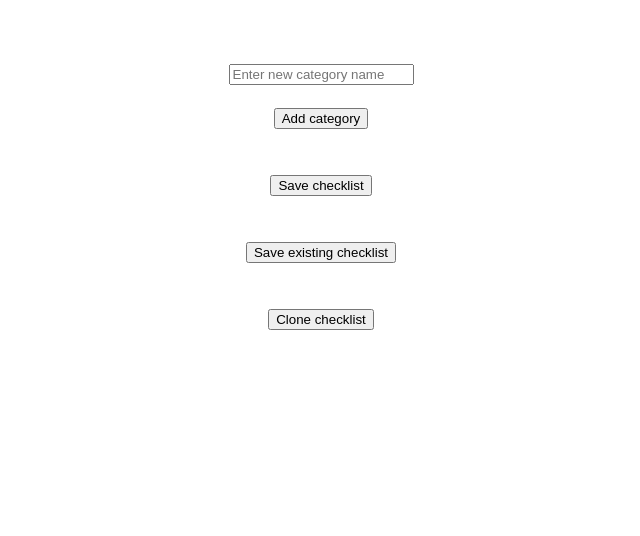
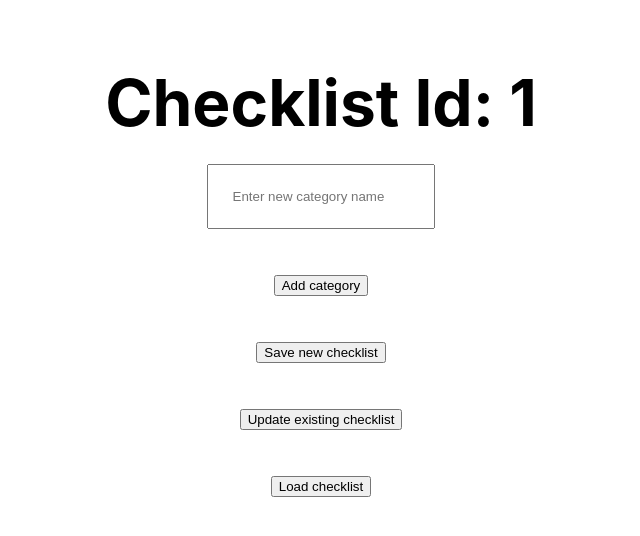
Before and after one commit to xuanet/checklist-frontend, a React (Create React App) app: page / in a window 1280 px wide. Shown: the top 536 px of the page, without its empty margins (319-959 px from the left). Built offline with nearby package versions, Linux system fonts and the light colour scheme.

Commit message:
function docstrings and refactoring

```diff
--- a/src/components/Category.js
+++ b/src/components/Category.js
@@ -4,20 +4,17 @@ import './styles/Category.css'
 function Category({ id, categoryName, savedFiles, renameFunc, deleteFunc, updateChecklist }) {
 
 
-    // updates files
+    // Updates files
     const handleFileUpload = (e) => {
       const selectedFiles = Array.from(e.target.files);
 
-      // creates URL for files for display / download
+      // Creates URL for files for display / download
       const withPreviewUrls = selectedFiles.map(file => ({
         file,
         previewUrl: URL.createObjectURL(file)
       }));
-
-      // setFiles(prev => [...prev, ...withPreviewUrls]);
       const updatedFiles = [...savedFiles, ...withPreviewUrls]
       updateChecklist(id, updatedFiles)
-
     };
 
     // delete specific file
@@ -34,6 +31,7 @@ function Category({ id, categoryName, savedFiles, renameFunc, deleteFunc, update
 
 
     const renameFile = (index) => {
+
       const newFileName = window.prompt("Enter new file name")
       if (newFileName.length === 0) {
         alert("File name must be non-empty")
@@ -51,8 +49,7 @@ function Category({ id, categoryName, savedFiles, renameFunc, deleteFunc, update
 
   return (
     <div className='category_wrapper'>
-        <button onClick={() => deleteFunc(id)}>Delete</button>
-        <button onClick={() => renameFunc(id)}>Rename</button>
+
         <p className='display'>{categoryName}</p>
         <input
         type="file"
@@ -69,18 +66,19 @@ function Category({ id, categoryName, savedFiles, renameFunc, deleteFunc, update
             <a href={item.previewUrl} target="_blank" rel="noopener noreferrer">
               {item.file.name}
             </a>
-            <button onClick={() => handleDelete(index)} style={{ marginLeft: '10px' }}>
-              Delete
-            </button>
-            <button onClick={() => renameFile(index)} style={{ marginLeft: '10px' }}>
-              Rename
-            </button>
+            <div className="edit_file">
+              <button onClick={() => handleDelete(index)}>Delete</button>
+              <button onClick={() => renameFile(index)}>Rename</button>
+
+            </div>
           </li>
+
         ))}
       </ul>
 
       {/* <button onClick={saveFiles} disabled={files.length === 0}>Save</button> */}
-
+      <button onClick={() => deleteFunc(id)}>Delete Category</button>
+      <button onClick={() => renameFunc(id)}>Rename Category</button>
     </div>
   )
 }
--- a/src/components/ChecklistEditor.css
+++ /dev/null
@@ -1,13 +0,0 @@
-.App {
-    display: grid;
-    justify-items: center; /* Centers horizontally */
-    padding: 5%
-  }
-
-  .clone_checklist {
-    margin: 2%
-  }
-
-  .save_checklist {
-    margin: 2%
-  }
--- a/src/components/ChecklistEditor.js
+++ b/src/components/ChecklistEditor.js
@@ -1,4 +1,4 @@
-import './ChecklistEditor.css';
+import './styles/ChecklistEditor.css';
 
 import Category from './Category';
 import { useState } from 'react';
@@ -6,10 +6,16 @@ import axios from 'axios'
 
 function ChecklistEditor() {
 
-  const [checklistId, setChecklistId] = useState(-1)
+  // Keep tracks of the current checklistId for updating or creating a new checklist entry
+  const [checklistId, setChecklistId] = useState(1)
+
+  // Stores the categories, files, and metadata for the current checklist
   const [categories, updateCategories] = useState([])
 
+  // Stores the name of the new category being added
   const [newCatName, setNewCatName] = useState('');
+
+  // Keeps track of id to assign to new categories to optimize rerendering
   const [nextId, setNextId] = useState(1);
 
   const handleNewCat = (e) => {
@@ -17,6 +23,8 @@ function ChecklistEditor() {
   }
 
   const addCategory = () => {
+    // Adds new category to current checklist
+
     if (newCatName.length === 0) {
       alert("Category name must be non-empty")
       return
@@ -27,6 +35,8 @@ function ChecklistEditor() {
   }
 
   const renameCategory = (idToRename) => {
+    // Renames an existing category
+
     const newName = window.prompt("Enter new name")
     if (newName.length === 0) {
       alert("Name must be non-empty")
@@ -43,6 +53,8 @@ function ChecklistEditor() {
   }
 
   const deleteCategory = (idToDelete) => {
+    // Deletes category
+
     updateCategories(prev => prev.filter(category => category.id !== idToDelete));
   }
 
@@ -58,17 +70,25 @@ function ChecklistEditor() {
   }
 
 
+  const saveChecklist = async (isNew) => {
+    /*
+    Called to 1) update existing checklist or 2) create new checklist.
 
-  const saveChecklist = async (isNew) => {
+    First checks if checklistId is already in database through an API endpoint. If not, uses an API endpoint to extract the next available checklistId. Otherwise, sends the current checklistId so server knows to do update.
+
+    Packages everything into FormData object.
+    */
+
     let idToUse = checklistId;
 
     if (isNew) {
-      const response = await axios.get("http://localhost:5000/get_next_available_id");
-      idToUse = response.data;
-      setChecklistId(idToUse); // still update React state for future use
+      // A new checklist requires the next unused checklistId
+      const response = await axios.get("http://localhost:5000/get_next_available_id")
+      idToUse = response.data
+      setChecklistId(idToUse)
     }
 
-    const formData = new FormData();
+    const formData = new FormData()
     formData.append('checklistId', idToUse);
 
     categories.forEach((category, i) => {
@@ -92,22 +112,20 @@ function ChecklistEditor() {
       }
 
     } catch (err) {
-      console.error('Upload error:', err);
       alert('Upload failed');
     }
+  };
 
 
-  };
 const loadChecklist = async (id) => {
-
+  /*
+  Updates the state variable categories based on the response from the server after requesting for a specific checklistId.
+  */
 
   try {
     const response = await axios.get(`http://localhost:5000/clone_checklist/${id}`);
     setChecklistId(id)
     const data = response.data;
-
-
-
     const rebuilt = data.map((cat, idx) => {
       const rebuiltFiles = cat.files.map(f => {
         const byteCharacters = atob(f.base64);
@@ -134,33 +152,33 @@ const loadChecklist = async (id) => {
     console.error('Error loading checklist:', err);
     alert('Failed to load checklist');
   }
-  console.log(categories)
 };
+
+const extractChecklist = async() => {
+  /*
+  Checks whether the desired checklist_id to be cloned exists before sending request
+  */
+  const response = await axios.get(`http://localhost:5000/get_all_checklists`)
+  const validData = response.data
+  const id = prompt(`Enter checklist Id to load. Available ids: ${validData}:`)
+  if (validData.includes(parseInt(id))) {
+    loadChecklist(parseInt(id))}
+  else {
+    alert('checklist Id does not exist')
+  }
+}
 
   return (
     <div className='App'>
+      <strong className="checklist_id_display">{`Checklist Id: ${checklistId}`}</strong>
       {categories.map((category) => (
         <Category key={category.id} id={category.id} categoryName={category.name} savedFiles={category.files} renameFunc={renameCategory} deleteFunc={deleteCategory} updateChecklist={updateChecklist} />
       ))}
-      <input type="text" value={newCatName} placeholder="Enter new category name" onChange={handleNewCat}></input>
+      <input className="rename_category" type="text" value={newCatName} placeholder="Enter new category name" onChange={handleNewCat}></input>
       <button className='add_category' onClick={addCategory}>Add category</button>
-      <button className='save checklist' onClick={() => saveChecklist(true)}>Save checklist</button>
-      <button className='save checklist' onClick={() => saveChecklist(false)}>Save existing checklist</button>
-      <button className='clone_checklist' onClick={async () => {
-        const response = await axios.get(`http://localhost:5000/get_all_checklists`)
-        const validData = response.data
-
-  const id = prompt(`Enter checklist ID to clone ${validData}:`);
-  if (validData.includes(parseInt(id))) {
-    console.log("yes")
-    loadChecklist(parseInt(id))}
-    else {
-      alert('checklist id does not exist')
-      console.log("no")
-    };
-}}>
-  Clone checklist
-</button>
+      <button className='save_new_checklist' onClick={() => saveChecklist(true)}>Save new checklist</button>
+      <button className='update_existing_checklist' onClick={() => saveChecklist(false)}>Update existing checklist</button>
+      <button className='clone_checklist' onClick={extractChecklist}>Load checklist</button>
     </div>
   );
 }
--- a/src/components/PublicEditor.js
+++ b/src/components/PublicEditor.js
@@ -11,6 +11,10 @@ export default function PublicChecklistView() {
     const fetchChecklist = async () => {
       try {
         const res = await axios.get(`http://localhost:5000/clone_checklist/${id}`);
+        if (res.data === "out of range") {
+          alert("No such checklist_id exists")
+          return
+        }
         const rebuilt = res.data.map((cat, index) => {
           const existingFiles = cat.files.map(f => {
             const byteCharacters = atob(f.base64);
@@ -36,13 +40,12 @@ export default function PublicChecklistView() {
 
         setCategories(rebuilt);
       } catch (err) {
-        console.error('Error fetching checklist:', err);
         alert('Could not load checklist');
       }
-    };
+    }
 
     fetchChecklist();
-  }, [id]);
+  }, [id])
 
   const handleFileChange = (e, catId) => {
     const files = Array.from(e.target.files);
@@ -62,6 +65,8 @@ export default function PublicChecklistView() {
   };
 
   const renameFile = (catId, index) => {
+    /* Only allows for newly added files to be renamed, existing files cannot be modified by user */
+
     const newName = prompt('Enter new file name:');
     if (newName && newName.length > 0) {
       setCategories(prev =>
@@ -78,6 +83,8 @@ export default function PublicChecklistView() {
   };
 
   const removeFile = (catId, index) => {
+    /* Only allows for newly added files to be removed, existing files cannot be modified by user */
+
     setCategories(prev =>
       prev.map(cat => {
         if (cat.id === catId) {
@@ -90,10 +97,9 @@ export default function PublicChecklistView() {
     );
   };
 
+  const saveNewFiles = async () => {
+    /* Updates the current checklist_id in the database with the new files (is any) */
 
-
-
-  const saveNewFiles = async () => {
     const formData = new FormData();
     formData.append('checklistId', id);
     categories.forEach((cat, i) => {
@@ -109,21 +115,22 @@ export default function PublicChecklistView() {
       });
       alert(`Checklist id ${id} updated`);
     } catch (err) {
-      console.error('Error saving files:', err);
       alert('Failed to save new files');
     }
   };
 
   return (
     <div className="public_checklist">
-      <h1 className="header">Checklist id:{id}</h1>
+      <h1 className="header">Checklist id: {id}</h1>
       <div className="category_list">
+
       {categories.map((cat) => (
         <div key={cat.id} className="category_block">
+
           <h3>{`Category: ${cat.name}`}</h3>
+
           <p>Existing files:</p>
           <div>
-
             <ul>
               {cat.existingFiles.map((f, idx) => (
                 <li key={idx}>
@@ -134,9 +141,9 @@ export default function PublicChecklistView() {
               ))}
             </ul>
           </div>
+
           <p>Upload new files:</p>
           <div>
-
             <input type="file" multiple accept=".txt,.xlsx,.pdf" onChange={(e) => handleFileChange(e, cat.id)} />
             <ul>
               {cat.addedFiles.map((f, idx) => (
@@ -146,17 +153,14 @@ export default function PublicChecklistView() {
                     <button onClick={() => renameFile(cat.id, idx)}>Rename</button>
                     <button onClick={() => removeFile(cat.id, idx)}>Remove</button>
                   </div>
-
                 </li>
               ))}
             </ul>
           </div>
-
         </div>
       ))}
-            <button className="submit_button" onClick={saveNewFiles}>Submit New Files</button>
+            <button className="submit_button" onClick={saveNewFiles}>Update checklist</button>
       </div>
-
     </div>
   );
 }
--- a/src/components/styles/Category.css
+++ b/src/components/styles/Category.css
@@ -1,6 +1,6 @@
 .category_wrapper {
     border: 2px solid #000;
-    padding: 5% 25% 5% 25%;
+    padding: 0% 25% 5% 25%;
     margin-top: 5%;
     display: grid;
     justify-items: center; /* Centers horizontally */
@@ -9,3 +9,9 @@
 .display {
     font-size: 5vw;
 }
+
+.edit_file {
+    display: grid;
+    justify-items: center; /* Centers horizontally */
+    padding: 5%
+}
--- a/src/components/styles/ChecklistEditor.css
+++ b/src/components/styles/ChecklistEditor.css
@@ -4,10 +4,19 @@
     padding: 5%
   }
 
-  .clone_checklist {
+.clone_checklist {
+margin: 2%
+}
+
+.save_checklist {
+margin: 2%
+}
+
+.rename_category {
+    padding: 2%;
     margin: 2%
-  }
+}
 
-  .save_checklist {
-    margin: 2%
-  }
+.checklist_id_display {
+    font-size: 5vw;
+}
```
